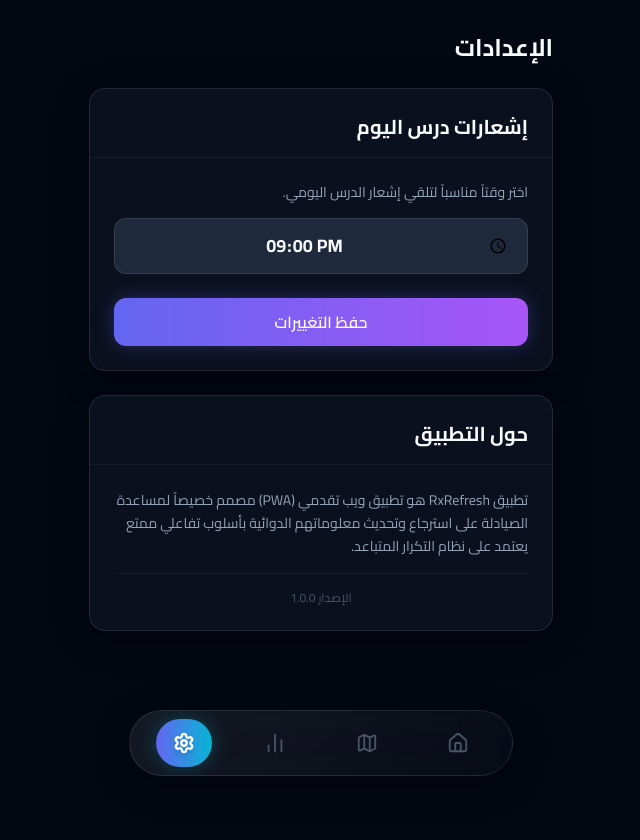
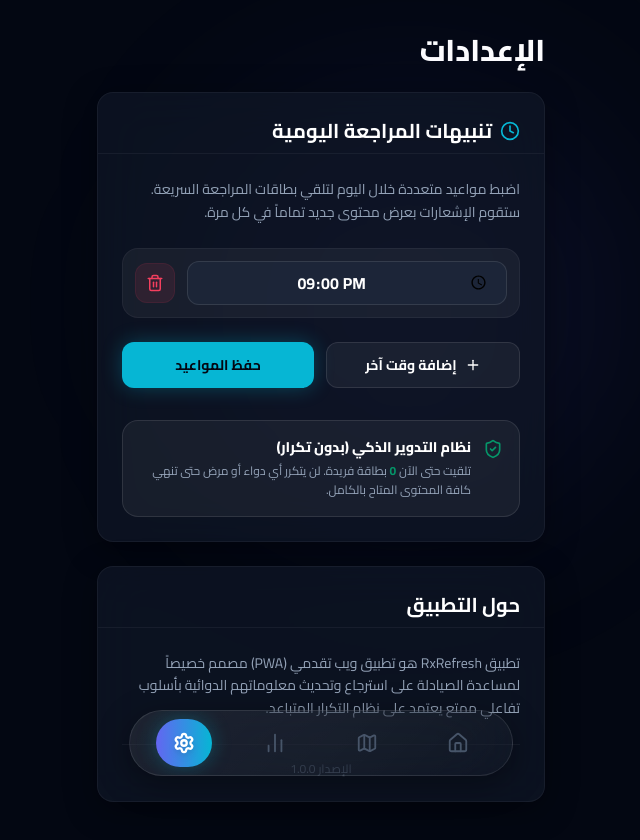
Before and after one commit to albejawe/RxRefresh, a React (Vite) app: page /#/settings in a window 1280 px wide. Shown: the top 840 px of the page, without its empty margins (319-959 px from the left). Before the commit the page ends 807 px from the top, so only its background shows below. Built offline with nearby package versions, Linux system fonts and the light colour scheme.

Commit message:
feat: add multiple daily notifications and rotation check

```diff
--- a/src/contexts/AppContext.jsx
+++ b/src/contexts/AppContext.jsx
@@ -13,7 +13,8 @@ const initialState = {
   srsQueue: {}, // { [cardId]: { nextReview: timestamp, step: number (0,1,2 for 1d, 3d, 7d) } }
   quizHistory: [], // { cardId, type, correct, timestamp }
   settings: {
-    notificationTime: '21:00', // 9 PM default
+    notificationTimes: ['21:00'], // Array of times (HH:mm)
+    sentNotificationIds: [], // Track sent drug/disease IDs to prevent repetition
   }
 };
 
@@ -34,6 +35,23 @@ function init(initialData) {
           parsed.userStats.streak = 0;
         }
       }
+
+      // Migrate settings for multiple notifications
+      if (parsed.settings) {
+        if (!parsed.settings.notificationTimes) {
+          parsed.settings.notificationTimes = [parsed.settings.notificationTime || '21:00'];
+          delete parsed.settings.notificationTime;
+        }
+        if (!parsed.settings.sentNotificationIds) {
+          parsed.settings.sentNotificationIds = [];
+        }
+      } else {
+        parsed.settings = {
+          notificationTimes: ['21:00'],
+          sentNotificationIds: [],
+        };
+      }
+
       return { ...initialData, ...parsed };
     }
   } catch (e) {
@@ -113,6 +131,28 @@ function reducer(state, action) {
       newState = { ...state, settings: { ...state.settings, ...action.payload } };
       break;
     }
+    case 'MARK_NOTIFICATION_SENT': {
+      const sentIds = state.settings.sentNotificationIds || [];
+      if (sentIds.includes(action.payload.id)) break;
+      newState = {
+        ...state,
+        settings: {
+          ...state.settings,
+          sentNotificationIds: [...sentIds, action.payload.id]
+        }
+      };
+      break;
+    }
+    case 'RESET_SENT_NOTIFICATIONS': {
+      newState = {
+        ...state,
+        settings: {
+          ...state.settings,
+          sentNotificationIds: []
+        }
+      };
+      break;
+    }
     default:
       return state;
   }
--- a/src/hooks/useNotifications.js
+++ b/src/hooks/useNotifications.js
@@ -1,12 +1,13 @@
 import { useEffect } from 'react';
 import { useAppContext } from '../contexts/AppContext';
+import { drugs, diseases } from '../content/data';
 
 export function useNotifications() {
-  const { state } = useAppContext();
-  const targetTime = state.settings.notificationTime || '21:00'; // HH:mm
+  const { state, dispatch } = useAppContext();
+  const notificationTimes = state.settings.notificationTimes || ['21:00'];
 
   useEffect(() => {
-    // Request permission if not granted
+    // Attempt permission request on load (mostly works on desktop, mobile needs user gesture)
     if ('Notification' in window && Notification.permission === 'default') {
       Notification.requestPermission();
     }
@@ -32,47 +33,62 @@ export function useNotifications() {
         const now = new Date();
         const currentHour = now.getHours();
         const currentMinute = now.getMinutes();
-
-        const [targetHour, targetMinute] = targetTime.split(':').map(Number);
-
-        // Check if we already notified today
-        const lastNotified = localStorage.getItem('rxrefresh_last_notified');
         const today = now.toDateString();
 
+        notificationTimes.forEach(targetTime => {
+          const [targetHour, targetMinute] = targetTime.split(':').map(Number);
+          const lastNotifiedKey = `rxrefresh_last_notified_${targetTime}`;
+          const lastNotified = localStorage.getItem(lastNotifiedKey);
+
           if (lastNotified !== today) {
-          // Check if exact time reached (or passed within 5 mins to avoid spam)
+            // Check if exact time matches (within a 5-minute window to avoid missing it)
             if (currentHour === targetHour && currentMinute >= targetMinute && currentMinute < targetMinute + 5) {
 
-            // Store notification time for service worker
-            localStorage.setItem('rxrefresh_notification_time', targetTime);
+              // Get the next unsent item
+              const allItems = [...drugs, ...diseases];
+              const sentIds = state.settings.sentNotificationIds || [];
+              let unsentItems = allItems.filter(item => !sentIds.includes(item.id));
 
-            // Register Service Worker and use it to show notification (works better for PWA on Android)
+              if (unsentItems.length === 0) {
+                unsentItems = allItems;
+                dispatch({ type: 'RESET_SENT_NOTIFICATIONS' });
+              }
+
+              // Select the first unsent item
+              const selectedItem = unsentItems[0];
+              if (!selectedItem) return;
+
+              // Format notification title and body
+              const title = `مراجعة RxRefresh: ${selectedItem.nameAr}`;
+              const body = selectedItem.mechanism?.tagline || selectedItem.overview || 'حان الوقت لمراجعة معلوماتك الدوائية اليوم!';
+
+              // Trigger service worker notification for background compatibility
               navigator.serviceWorker.ready.then(registration => {
-              registration.showNotification('RxRefresh - درس اليوم', {
-                body: 'حان الوقت لاسترجاع معلوماتك وتحديث معرفتك الدوائية!',
+                registration.showNotification(title, {
+                  body: body,
                   icon: '/pwa-192x192.png',
-                badge: '/pwa-192x192.png',
                   vibrate: [200, 100, 200],
-                tag: 'daily-lesson',
-                requireInteraction: false,
-                actions: [
-                  {
-                    action: 'open',
-                    title: 'افتح التطبيق'
-                  }
-                ]
+                  tag: `card-${selectedItem.id}`
                 });
               }).catch(() => {
-              // Fallback to normal Web Notification
-              new Notification('RxRefresh - درس اليوم', {
-                body: 'حان الوقت لاسترجاع معلوماتك وتحديث معرفتك الدوائية!',
+                // Fallback to standard web notification
+                new Notification(title, {
+                  body: body,
                   icon: '/pwa-192x192.png'
                 });
               });
 
-            localStorage.setItem('rxrefresh_last_notified', today);
+              // Mark as notified for this time slot today
+              localStorage.setItem(lastNotifiedKey, today);
+
+              // Mark the item as sent to prevent repetition
+              dispatch({
+                type: 'MARK_NOTIFICATION_SENT',
+                payload: { id: selectedItem.id }
+              });
             }
           }
+        });
       }
     };
 
@@ -82,5 +98,5 @@ export function useNotifications() {
     checkAndNotify();
 
     return () => clearInterval(interval);
-  }, [targetTime]);
+  }, [notificationTimes, state.settings.sentNotificationIds, dispatch]);
 }
--- a/src/screens/Settings.jsx
+++ b/src/screens/Settings.jsx
@@ -3,56 +3,135 @@ import { useAppContext } from '../contexts/AppContext';
 import { Card, CardHeader, CardTitle, CardContent } from '../components/ui/Card';
 import { Button } from '../components/ui/Button';
 import { useToast } from '../contexts/ToastContext';
+import { Plus, Trash2, Clock, ShieldCheck } from 'lucide-react';
 
 export default function Settings() {
   const { state, dispatch } = useAppContext();
   const { addToast } = useToast();
-  const [time, setTime] = useState(state.settings.notificationTime || '21:00');
+
+  const [times, setTimes] = useState(state.settings.notificationTimes || ['21:00']);
+
+  const handleAddTime = () => {
+    // Add default 12:00 time
+    setTimes([...times, '12:00']);
+  };
+
+  const handleRemoveTime = (indexToRemove) => {
+    if (times.length <= 1) {
+      addToast('يجب إبقاء وقت إشعار واحد على الأقل', 'error');
+      return;
+    }
+    setTimes(times.filter((_, idx) => idx !== indexToRemove));
+  };
+
+  const handleTimeChange = (index, value) => {
+    const updated = [...times];
+    updated[index] = value;
+    setTimes(updated);
+  };
 
   const handleSave = () => {
+    // Check for duplicates
+    const uniqueTimes = [...new Set(times)];
+    if (uniqueTimes.length !== times.length) {
+      addToast('يوجد أوقات مكررة، يرجى تعديلها أو حذفها', 'error');
+      return;
+    }
+
     dispatch({
       type: 'UPDATE_SETTINGS',
-      payload: { notificationTime: time }
+      payload: {
+        notificationTimes: times.sort()
+      }
     });
 
-    addToast('تم حفظ الإعدادات بنجاح', 'success');
+    addToast('تم حفظ إعدادات الإشعارات بنجاح', 'success');
   };
 
+  // Calculate statistics of rotation
+  const sentCount = state.settings.sentNotificationIds?.length || 0;
+
   return (
-    <div className="flex flex-col gap-6 w-full pb-20 pt-4 px-2">
-      <h1 className="text-2xl font-bold font-cairo">الإعدادات</h1>
+    <div className="flex flex-col gap-6 w-full pb-28 pt-4 px-4 min-h-screen relative">
+      {/* Background Glow */}
+      <div className="absolute top-[10%] right-[-10%] w-[50vh] h-[50vh] bg-accent-indigo/10 blur-[100px] rounded-full pointer-events-none" />
 
-      <Card>
-        <CardHeader>
-          <CardTitle>إشعارات درس اليوم</CardTitle>
+      <h1 className="text-3xl font-extrabold font-cairo text-white">الإعدادات</h1>
+
+      <Card className="relative overflow-hidden border border-white/5 bg-bg-card/70 backdrop-blur-xl">
+        <CardHeader className="pb-2">
+          <CardTitle className="text-xl font-bold font-cairo text-white flex items-center gap-2">
+            <Clock size={20} className="text-accent-cyan" />
+            تنبيهات المراجعة اليومية
+          </CardTitle>
         </CardHeader>
-        <CardContent className="flex flex-col gap-4">
-          <p className="text-sm text-text-secondary">
-            اختر وقتاً مناسباً لتلقي إشعار الدرس اليومي.
+        <CardContent className="flex flex-col gap-6">
+          <p className="text-sm text-text-secondary leading-relaxed">
+            اضبط مواعيد متعددة خلال اليوم لتلقي بطاقات المراجعة السريعة. ستقوم الإشعارات بعرض محتوى جديد تماماً في كل مرة.
           </p>
 
-          <div className="flex items-center gap-4">
-            <input
-              type="time"
-              value={time}
-              onChange={(e) => setTime(e.target.value)}
-              className="bg-bg-elevated border border-white/10 rounded-xl px-4 py-3 text-lg font-bold w-full focus:outline-none focus:border-accent-cyan transition-colors text-center"
-            />
+          {/* Times List */}
+          <div className="flex flex-col gap-3">
+            {times.map((timeVal, idx) => (
+              <div key={idx} className="flex items-center gap-3 bg-white/5 p-3 rounded-2xl border border-white/5">
+                <input
+                  type="time"
+                  value={timeVal}
+                  onChange={(e) => handleTimeChange(idx, e.target.value)}
+                  className="bg-bg-elevated/80 border border-white/10 rounded-xl px-4 py-2 text-base font-bold text-white focus:outline-none focus:border-accent-cyan transition-colors text-center flex-1"
+                />
+
+                <button
+                  onClick={() => handleRemoveTime(idx)}
+                  className="p-2.5 bg-accent-red/10 hover:bg-accent-red/20 rounded-xl text-accent-red border border-accent-red/10 transition-colors"
+                  title="حذف هذا الوقت"
+                >
+                  <Trash2 size={18} />
+                </button>
+              </div>
+            ))}
           </div>
 
-          <Button onClick={handleSave} className="w-full mt-2">حفظ التغييرات</Button>
+          {/* Action Buttons */}
+          <div className="flex gap-3">
+            <button
+              onClick={handleAddTime}
+              className="flex-1 py-3 px-4 rounded-xl border border-white/10 bg-white/5 text-white hover:bg-white/10 transition-colors flex items-center justify-center gap-2 font-bold text-sm"
+            >
+              <Plus size={16} />
+              إضافة وقت آخر
+            </button>
+
+            <button
+              onClick={handleSave}
+              className="flex-1 py-3 px-4 rounded-xl bg-accent-cyan text-bg-primary hover:bg-opacity-90 transition-colors flex items-center justify-center gap-2 font-bold text-sm shadow-glow-cyan"
+            >
+              حفظ المواعيد
+            </button>
+          </div>
+
+          {/* No Repetition Status Card */}
+          <div className="mt-2 p-4 rounded-2xl bg-white/5 border border-white/10 flex items-start gap-3">
+            <ShieldCheck size={20} className="text-accent-emerald shrink-0 mt-0.5" />
+            <div>
+              <h4 className="font-extrabold text-sm text-white">نظام التدوير الذكي (بدون تكرار)</h4>
+              <p className="text-xs text-text-secondary leading-relaxed mt-1">
+                تلقيت حتى الآن <span className="font-bold text-accent-emerald">{sentCount}</span> بطاقة فريدة. لن يتكرر أي دواء أو مرض حتى تنهي كافة المحتوى المتاح بالكامل.
+              </p>
+            </div>
+          </div>
         </CardContent>
       </Card>
 
-      <Card>
-        <CardHeader>
-          <CardTitle>حول التطبيق</CardTitle>
+      <Card className="border border-white/5 bg-bg-card/70 backdrop-blur-xl">
+        <CardHeader className="pb-2">
+          <CardTitle className="text-xl font-bold font-cairo text-white">حول التطبيق</CardTitle>
         </CardHeader>
         <CardContent>
           <p className="text-sm text-text-secondary leading-relaxed">
             تطبيق RxRefresh هو تطبيق ويب تقدمي (PWA) مصمم خصيصاً لمساعدة الصيادلة على استرجاع وتحديث معلوماتهم الدوائية بأسلوب تفاعلي ممتع يعتمد على نظام التكرار المتباعد.
           </p>
-          <div className="mt-4 pt-4 border-t border-white/5 text-center text-xs text-text-muted">
+          <div className="mt-6 pt-4 border-t border-white/5 text-center text-xs text-text-muted">
             الإصدار 1.0.0
           </div>
         </CardContent>
```
Lines whose indentation alone changed are shown as unchanged.
